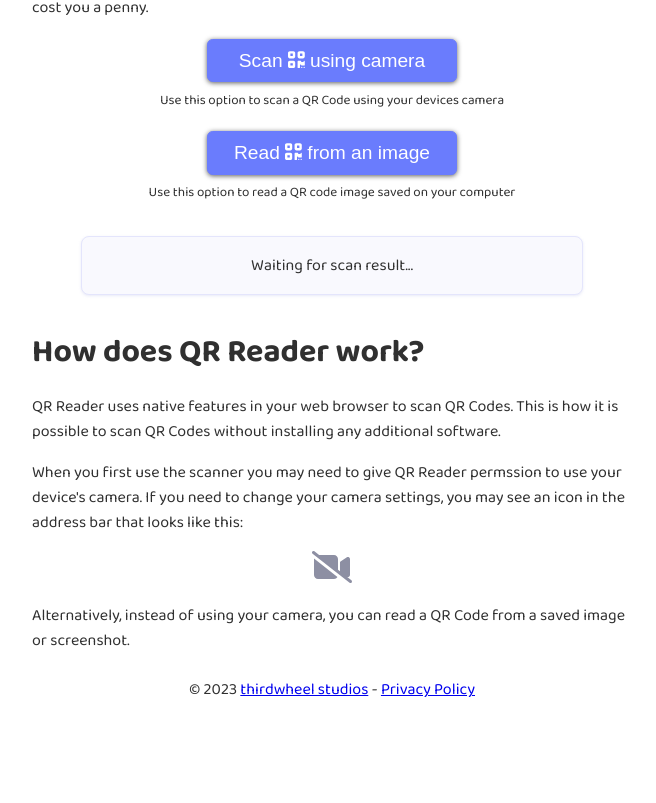
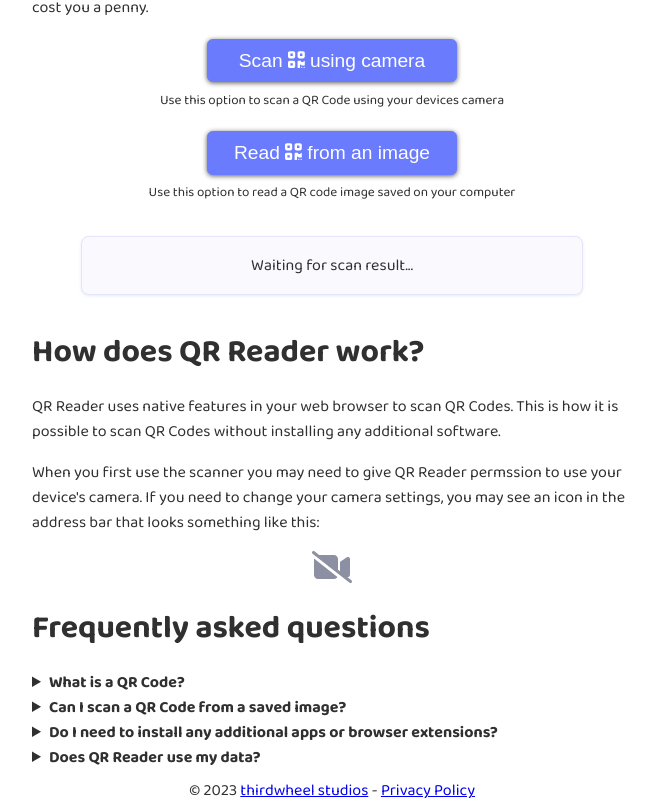
Before and after one commit to thirdwheelstudios/qr-reader, a Vue app: page / in a window 1280 px wide. Shown: the part 214-1017 px from the top of the page, without its empty margins (308-964 px from the left). Before the commit the page ends 916 px from the top, so only its background shows below. Built offline with nearby package versions, Linux system fonts and the light colour scheme.

Commit message:
Added some FAQs

```diff
--- /dev/null
+++ b/src/components/FrequentlyAskedQuestions.vue
@@ -0,0 +1,41 @@
+<template>
+  <h1>Frequently asked questions</h1>
+  <details>
+    <summary>What is a QR Code?</summary>
+    A QR Code is a type of barcode that can store various types of data. For
+    example, a URL, a phone number, or a text message. QR Codes are used in a
+    variety of applications, such as tracking inventory, sharing contact
+    information, and more.
+  </details>
+  <details>
+    <summary>Can I scan a QR Code from a saved image?</summary>
+    You can scan QR Codes from images or screenshots without using your camera.
+    As long as it is saved on your device.
+  </details>
+  <details>
+    <summary>
+      Do I need to install any additional apps or browser extensions?
+    </summary>
+    No, QR Reader works exclusively using functionality that is already built
+    into your web browser. There is nothing else that you need to install in
+    order to use QR Reader.
+  </details>
+  <details>
+    <summary>Does QR Reader use my data?</summary>
+    QR Reader does not collect any data outside of your web browser. For your
+    convenience, we keep a history of your previously scanned or created QR
+    Codes. These QR Codes are stored exclusively in your web browser and are
+    never uploaded or shared anywhere else.
+  </details>
+</template>
+
+<style scoped lang="scss">
+h1,
+details {
+  text-align: left;
+}
+
+summary {
+  font-weight: 700;
+}
+</style>
--- a/src/views/AboutView.vue
+++ b/src/views/AboutView.vue
@@ -14,6 +14,11 @@
     understand, and it accurately reflects our site's data collection and use.
     You can read our privacy policy
     <router-link to="/privacy-policy">here</router-link>.
+  </p>
+  <p>
+    QR Reader was created by thirdwheel studios. For more information about QR
+    Reader and other apps visit the blog
+    <a href="https://thirdwheelstudios.com" target="_blank">here</a>.
   </p>
   <h1>What are QR Codes?</h1>
   <ul>
--- a/src/views/ScanView.vue
+++ b/src/views/ScanView.vue
@@ -4,6 +4,7 @@ import CameraScanDialog from '../components/CameraScanDialog.vue'
 import ScanResultPanel from '../components/ScanResultPanel.vue'
 import { useQrCodeScanner } from '../composables'
 import { ScanResult } from '../models'
+import FrequentlyAskedQuestions from '../components/FrequentlyAskedQuestions.vue'
 
 const { readQrCodeFromFile } = useQrCodeScanner()
 
@@ -75,17 +76,14 @@ const handleScanResult = (data?: ScanResult) => {
     <p>
       When you first use the scanner you may need to give QR Reader permssion to
       use your device's camera. If you need to change your camera settings, you
-      may see an icon in the address bar that looks like this:
+      may see an icon in the address bar that looks something like this:
     </p>
     <font-awesome-icon
       :icon="['fas', 'video-slash']"
       size="2x"
       class="camera-icon"
     />
-    <p>
-      Alternatively, instead of using your camera, you can read a QR Code from a
-      saved image or screenshot.
-    </p>
+    <FrequentlyAskedQuestions />
   </div>
   <Transition>
     <CameraScanDialog
```
